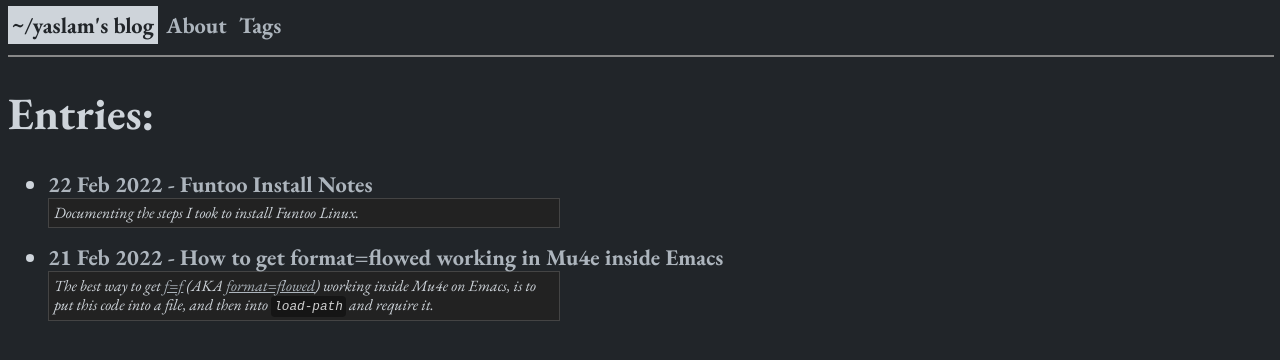
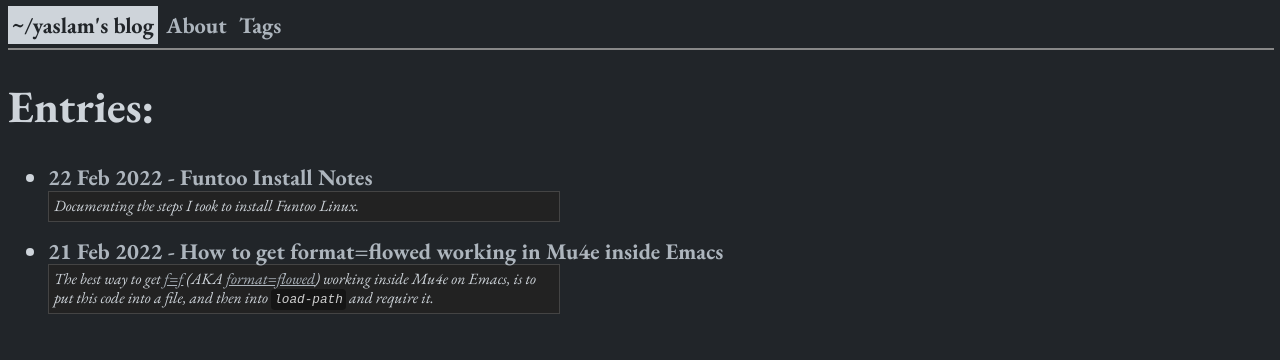
Before and after one commit to yusi1/yaslamblog, a Jekyll site: the page built from index.html, in a window 1280 px wide. Shown: the top 360 px of the page. Built offline with Jekyll 4.4.1, drawn with Linux system fonts in a browser that asks for light colours.

Commit message:
main.sass: Adjust "hr" element margin

```diff
--- a/_sass/main.sass
+++ b/_sass/main.sass
@@ -57,7 +57,7 @@ ul>li>code
 hr
   border: 1px solid #888
   padding: 0
-  margin-top: 1rem
+  margin-top: 0.6rem
   width: 100%
 
 .nav
```
